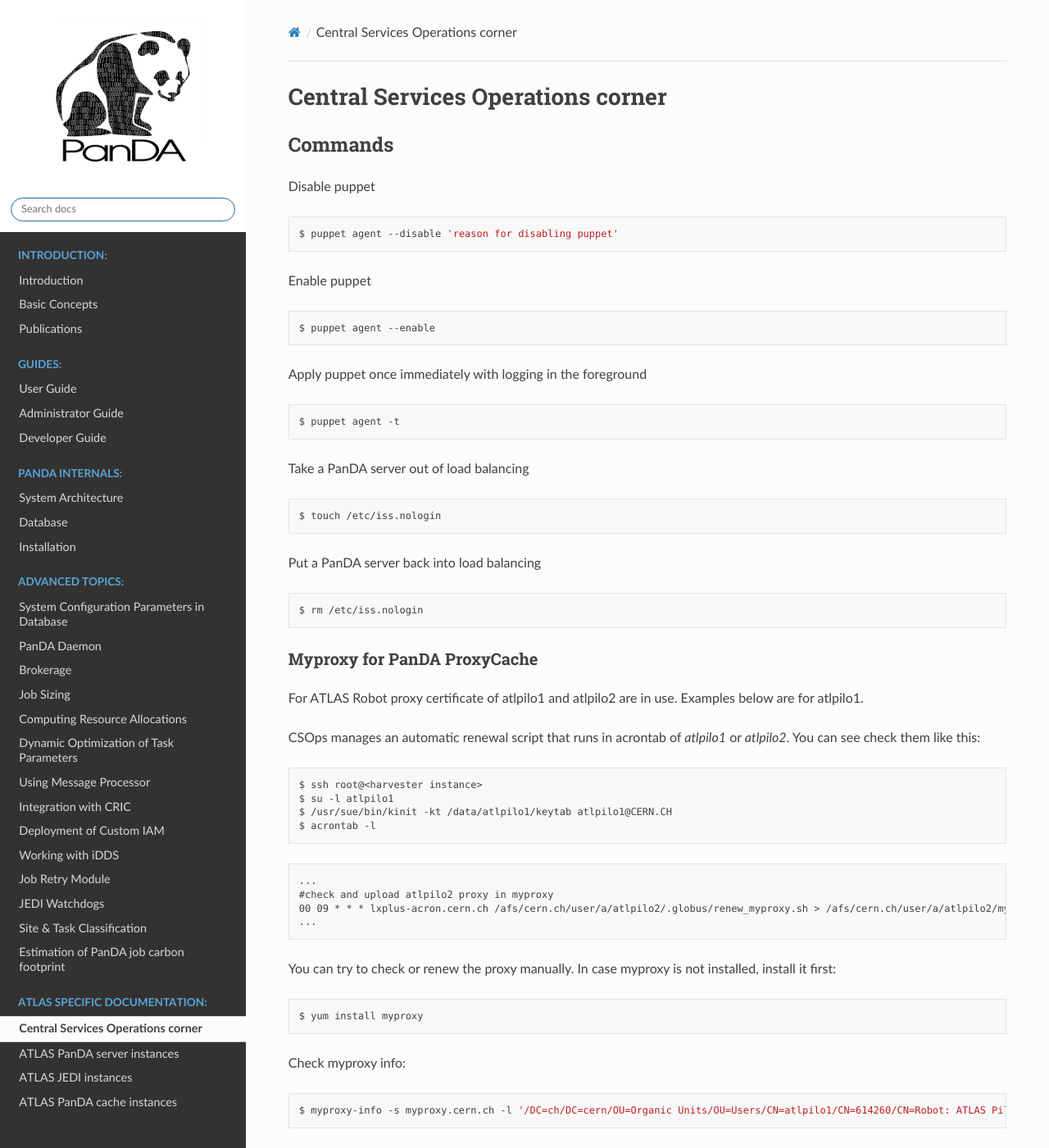
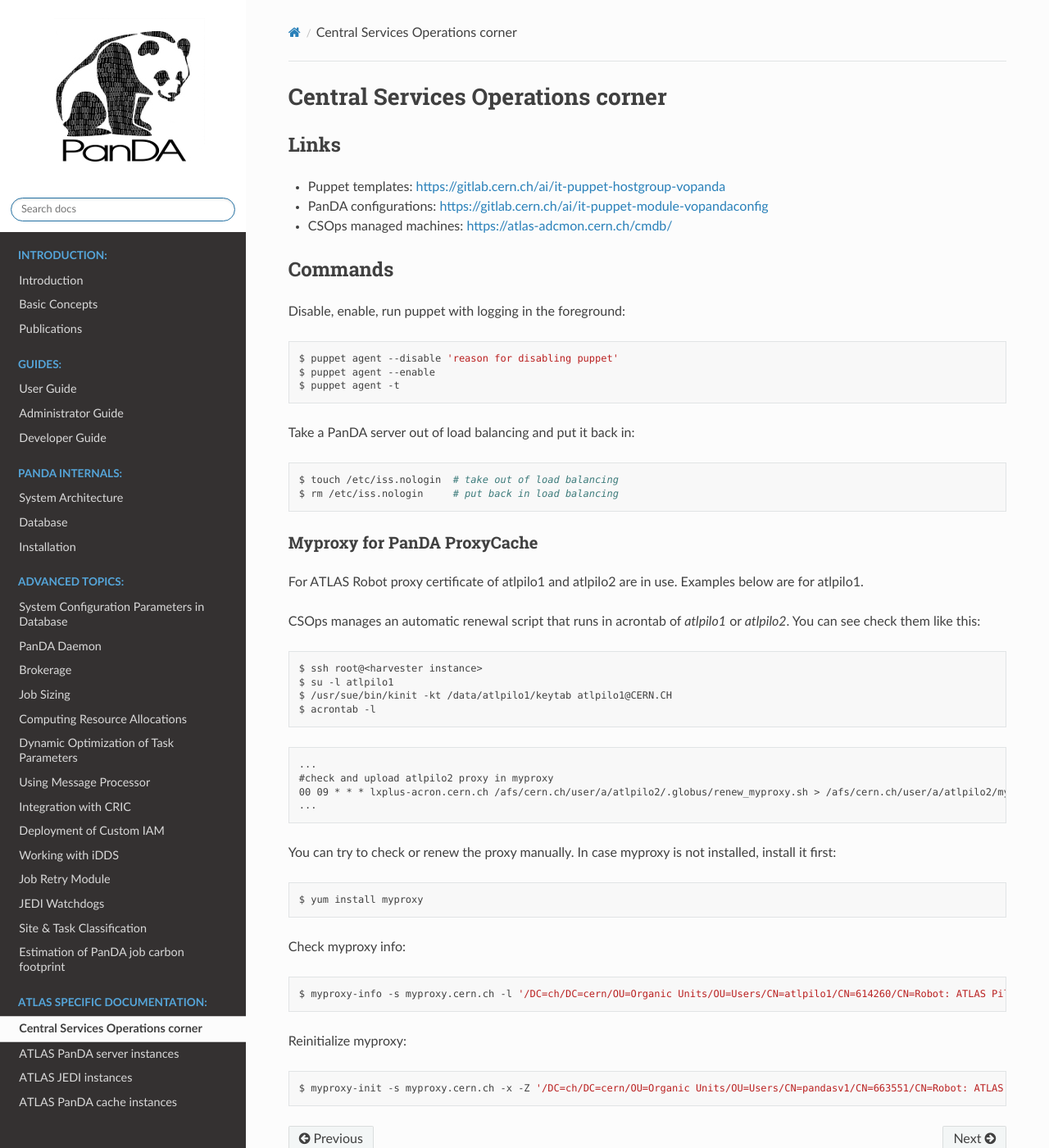
Before and after one commit to PanDAWMS/panda-docs, a Sphinx documentation site: the page built from docs/source/atlas/central_services.rst, in a window 1280 px wide and 1400 px high. Shown: the whole window at 82% size. Built offline with Sphinx 7.4.7 and the Read the Docs theme 2.0.0, drawn with Linux system fonts in a browser that asks for light colours; pages that are not in the unit, such as notebooks, are missing from menus; some of the changed text lies outside the part shown.

Commit message:
Compressing a bit the CSOps corner for better readability

```diff
--- a/docs/source/atlas/central_services.rst
+++ b/docs/source/atlas/central_services.rst
@@ -2,38 +2,30 @@
 Central Services Operations corner
 ==================================
 
+Links
+---------------
+
+* Puppet templates: https://gitlab.cern.ch/ai/it-puppet-hostgroup-vopanda
+* PanDA configurations: https://gitlab.cern.ch/ai/it-puppet-module-vopandaconfig
+* CSOps managed machines: https://atlas-adcmon.cern.ch/cmdb/
+
 Commands
 ---------------
 
-Disable puppet
+Disable, enable, run puppet with logging in the foreground:
 
 .. prompt:: bash
 
  puppet agent --disable 'reason for disabling puppet'
+ puppet agent --enable
+ puppet agent -t
 
-Enable puppet
+Take a PanDA server out of load balancing and put it back in:
 
 .. prompt:: bash
 
- puppet agent --enable
-
-Apply puppet once immediately with logging in the foreground
-
-.. prompt:: bash
-
- puppet agent -t
-
-Take a PanDA server out of load balancing
-
-.. prompt:: bash
-
- touch /etc/iss.nologin
-
-Put a PanDA server back into load balancing
-
-.. prompt:: bash
-
- rm /etc/iss.nologin
+ touch /etc/iss.nologin  # take out of load balancing
+ rm /etc/iss.nologin     # put back in load balancing
 
 
 Myproxy for PanDA ProxyCache
```
Also changed, not shown: other parts of docs/source/atlas/central_services.rst (+0 -8 lines).
